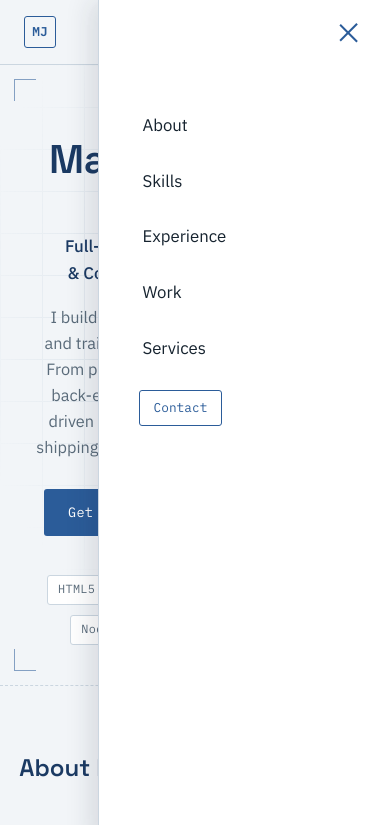
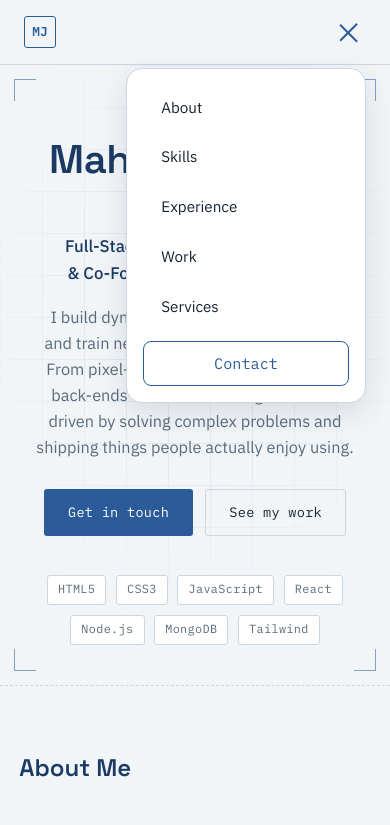
Before and after one commit to aishasyeda2005/Portfolio, a plain HTML site: page index.html in a window 390 px wide. Both pictures are taken after a click on the label "Toggle menu". Shown: the top 825 px of the page. Drawn offline with Linux system fonts and the light colour scheme.

Commit message:
Fixed mob nav menu overlay

```diff
--- a/style.css
+++ b/style.css
@@ -90,7 +90,7 @@ p{ margin:0 0 1em; color:var(--ink-dim); }
 .btn--ghost:hover{ border-color:var(--blue); color:var(--blue); }
 
 /* ===================================================================
-   NAV (Desktop Default Settings)
+   NAV (Desktop Default Layout)
 =================================================================== */
 .site-header{
   position:sticky; top:0; z-index:50;
@@ -104,6 +104,7 @@ p{ margin:0 0 1em; color:var(--ink-dim); }
   background:rgba(242,245,248,0.98);
 }
 .nav{
+  position:relative; /* Dropdown placement alignment k liye mandatory hai */
   max-width:var(--max); margin:0 auto; padding:1rem 1.5rem;
   display:flex; align-items:center; justify-content:space-between;
 }
@@ -131,7 +132,7 @@ p{ margin:0 0 1em; color:var(--ink-dim); }
 }
 .nav__cta:hover{ background:var(--blue); color:#fff !important; }
 
-/* Desktop standard rules for toggle hidden */
+/* Desktop standard configuration for toggle */
 .nav__toggle, .nav__toggle-input{ display:none; }
 
 /* ===================================================================
@@ -336,7 +337,7 @@ p{ margin:0 0 1em; color:var(--ink-dim); }
 }
 
 /* ===================================================================
-   RESPONSIVE — MOBILE (Fully Fixed & Calibrated)
+   RESPONSIVE — MOBILE (Dropdown Box Layout Fixed)
 =================================================================== */
 @media (max-width:860px){
   .hero{ padding-top:4.5rem; }
@@ -351,27 +352,54 @@ p{ margin:0 0 1em; color:var(--ink-dim); }
   .footer__inner{ grid-template-columns:1fr 1fr; row-gap:1.2rem; }
   .footer__block--links{ grid-column:1 / -1; justify-content:flex-start; flex-wrap:wrap; }
 
-  /* Mobile Nav Drawer Style */
+  /* FLOATING DROPDOWN FIX (Like Image 2) */
   .nav__links {
-    position: fixed;
-    top: 0; right: 0; bottom: 0;
-    width: 75%;
-    max-width: 320px;
-    height: 100vh;
+    position: absolute;
+    top: 100%;             /* Header ke bilkul neeche khulne k liye */
+    right: 1.5rem;        /* Right spacing adjust ki */
+    width: 240px;         /* Compact floating dropdown box width */
+    height: auto;         /* Full screen band, sirf content k mutabiq height lego */
     z-index: 100;
     display: flex;
     flex-direction: column;
     justify-content: flex-start;
-    align-items: flex-start;
-    gap: 1.8rem;
-    padding: 7rem 2.5rem 2rem; /* Barhaya taaki links close button ke piche na chupen */
+    align-items: stretch; /* Links ko fully stretch karega click zone k liye */
+    gap: 0.4rem;
+    padding: 1rem;
+
+    /* Elegant Pop-up box style with premium rounded corners */
     background: var(--panel);
-    border-left: 1px solid var(--line);
-    box-shadow: -8px 0 24px rgba(22,35,47,0.12);
-    transform: translateX(100%);
-    transition: transform 0.3s cubic-bezier(0.4, 0, 0.2, 1);
-    font-size: 1.05rem;
-    overflow-y: auto;
+    border: 1px solid var(--line);
+    border-radius: 16px;  /* Smoothly rounded corners jaisa image_084289.png me hai */
+    box-shadow: 0 10px 30px rgba(22, 35, 47, 0.12); /* Soft shadow layer */
+
+    /* Animation hidden states */
+    opacity: 0;
+    pointer-events: none;
+    transform: translateY(-10px);
+    transition: opacity 0.2s ease, transform 0.2s ease;
+  }
+
+  /* Padding and alignment inside menu list items */
+  .nav__links li { width: 100%; }
+  .nav__links li a {
+    padding: 0.6rem 0.9rem;
+    width: 100%;
+    display: flex;
+    border-radius: 8px;
+    font-size: 0.95rem;
+    transition: background 0.2s ease;
+  }
+  .nav__links li a:hover {
+    background: var(--paper); /* Dropdown items k hover par premium look text highlight */
+  }
+
+  /* Contact Button style reset for menu popup box */
+  .nav__links .nav__cta {
+    border: 1px solid var(--blue);
+    justify-content: center;
+    text-align: center;
+    margin-top: 0.4rem;
   }
 
   /* Hamburger Container */
@@ -380,12 +408,12 @@ p{ margin:0 0 1em; color:var(--ink-dim); }
     flex-direction: column;
     gap: 6px;
     cursor: pointer;
-    z-index: 110; /* Drawer se upar layer rakhi taake close ho sake */
+    z-index: 110;
     position: relative;
     padding: 4px;
   }
 
-  /* Individual Hamburger Lines */
+  /* Hamburger Lines Layout */
   .nav__toggle span {
     width: 24px;
     height: 2px;
@@ -394,21 +422,21 @@ p{ margin:0 0 1em; color:var(--ink-dim); }
     transform-origin: left center;
   }
 
-  /* When checkbox is clicked -> Open Drawer */
+  /* TRIGGER: Checkbox checked toggle state shows dropdown smoothly */
   .nav__toggle-input:checked ~ .nav__links {
-    transform: translateX(0);
+    opacity: 1;
+    pointer-events: auto;
+    transform: translateY(4px); /* Halka sa elastic niche drop hoga */
   }
 
-  /* Hamburger Lines to "X" Animation Rules */
+  /* Hamburger turns into close icon animate trigger */
   .nav__toggle-input:checked ~ .nav__toggle span:nth-child(1) {
     transform: rotate(45deg) translate(2px, -1px);
     background: var(--blue);
   }
-
   .nav__toggle-input:checked ~ .nav__toggle span:nth-child(2) {
     opacity: 0;
   }
-
   .nav__toggle-input:checked ~ .nav__toggle span:nth-child(3) {
     transform: rotate(-45deg) translate(1px, 2px);
     background: var(--blue);
@@ -422,7 +450,7 @@ p{ margin:0 0 1em; color:var(--ink-dim); }
   .spec-table__value{ text-align:left; }
 }
 
-/* Reduced motion support */
+/* Reduced motion preference layout rules */
 @media (prefers-reduced-motion: reduce){
   html{ scroll-behavior:auto; }
   *{ transition:none !important; animation:none !important; }
```
